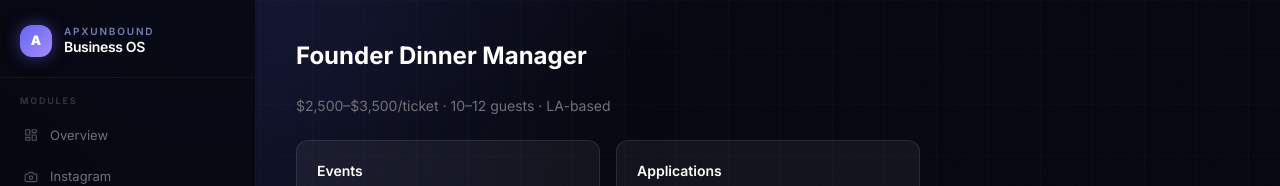
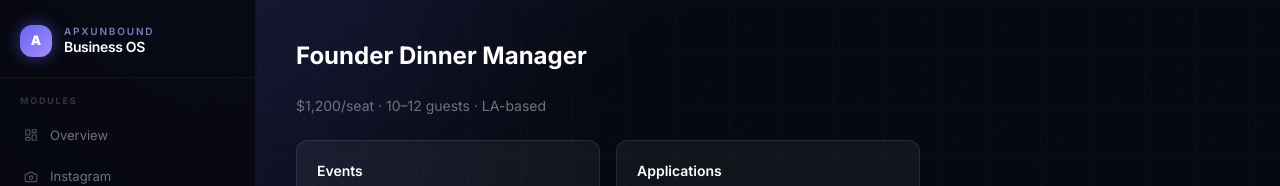
Before and after one commit to apexmason28/apxunbound-os, a Next.js app: page /dinners in a window 1280 px wide. Shown: the top 186 px of the page. Built offline with nearby package versions, Linux system fonts and the light colour scheme.

Commit message:
Fix dinner price to $1,200/seat
Co-Authored-By: Claude Sonnet 4.6 <noreply@anthropic.com>

```diff
--- a/app/(dashboard)/dinners/page.tsx
+++ b/app/(dashboard)/dinners/page.tsx
@@ -2,7 +2,7 @@ export default function DinnersPage() {
   return (
     <div className="space-y-6">
       <h2 className="text-2xl font-bold text-white">Founder Dinner Manager</h2>
-      <p className="text-zinc-500 text-sm">$2,500–$3,500/ticket · 10–12 guests · LA-based</p>
+      <p className="text-zinc-500 text-sm">$1,200/seat · 10–12 guests · LA-based</p>
       <div className="grid grid-cols-1 gap-4 md:grid-cols-3 text-sm">
         {[
           { label: "Events", href: "/dinners/events", desc: "Upcoming and past dinners" },
```
